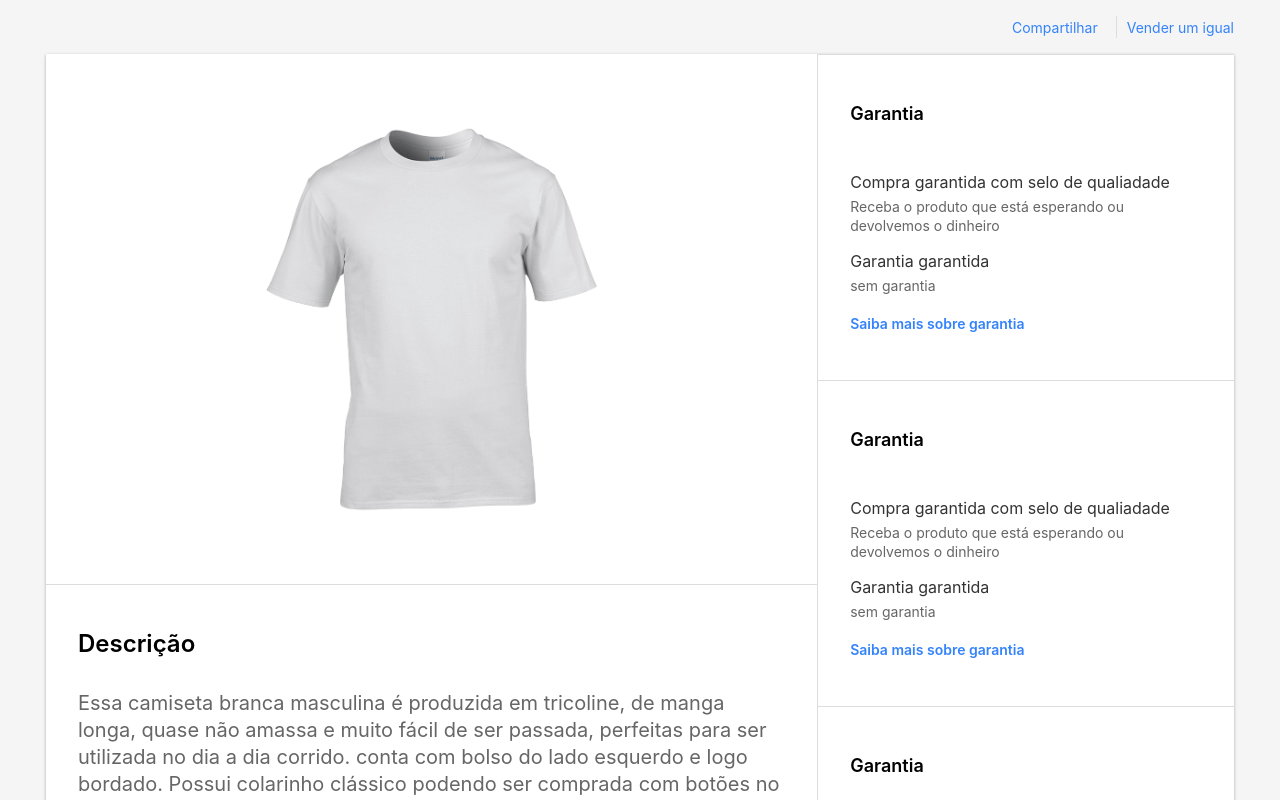
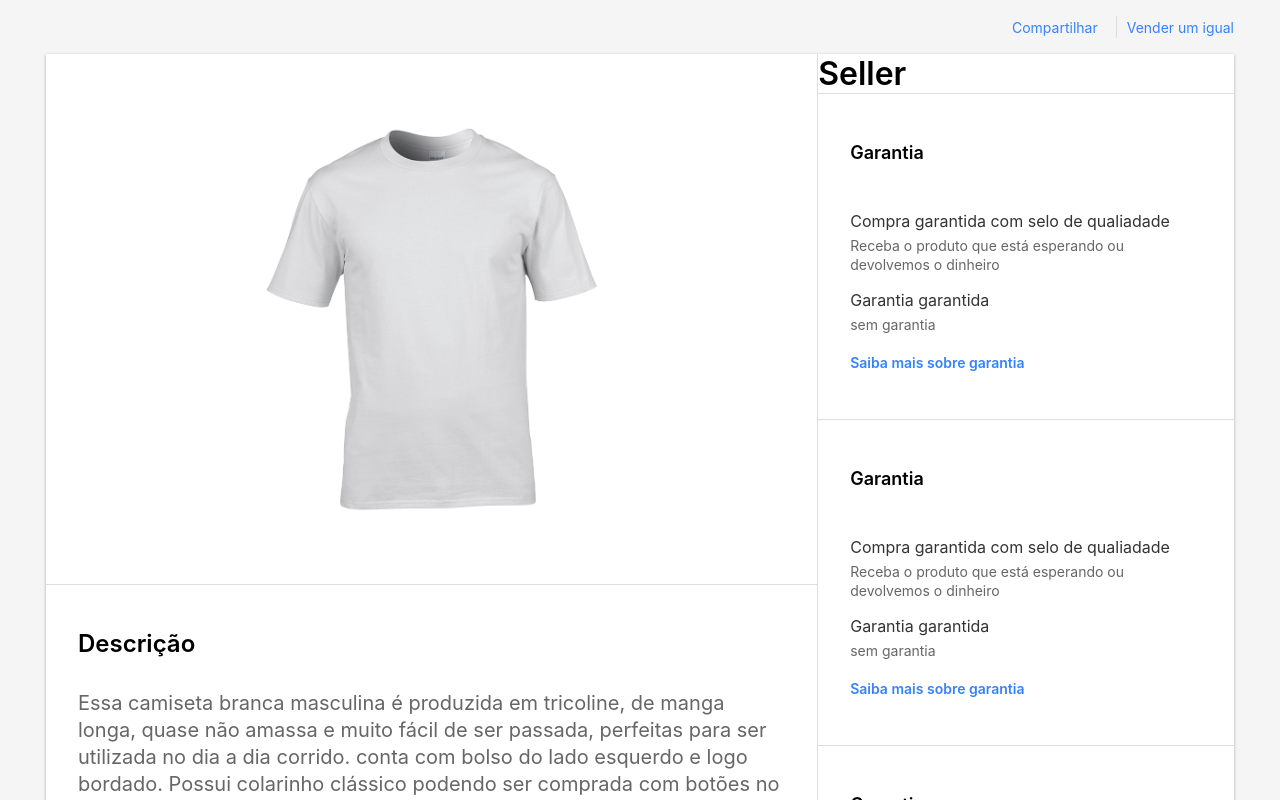
Before and after one commit to kaique-programmer/Pequenos-projetos, a React (Create React App) app in the folder clone-mercado-livre/: page / in a window 1280 px wide. Shown: the top 800 px of the page. Built offline with nearby package versions, Linux system fonts and the light colour scheme.

Commit message:
Desenvolvendo a parte de informações do vendedor

```diff
--- a/clone-mercado-livre/src/components/Product/index.js
+++ b/clone-mercado-livre/src/components/Product/index.js
@@ -2,6 +2,7 @@ import React from 'react';
 
 import { Link } from 'react-router-dom';
 import tshirtImage from '../../assets/tshirt.png';
+import SellerInfo from '../SellerInfo';
 
 import {
   Container,
@@ -36,7 +37,7 @@ export default function Product() {
 
         <Column>
           {/* <ProductAction /> */}
-          {/* <SellerInfo /> */}
+          <SellerInfo />
 
           <WarrantySection />
           <WarrantySection />
```
